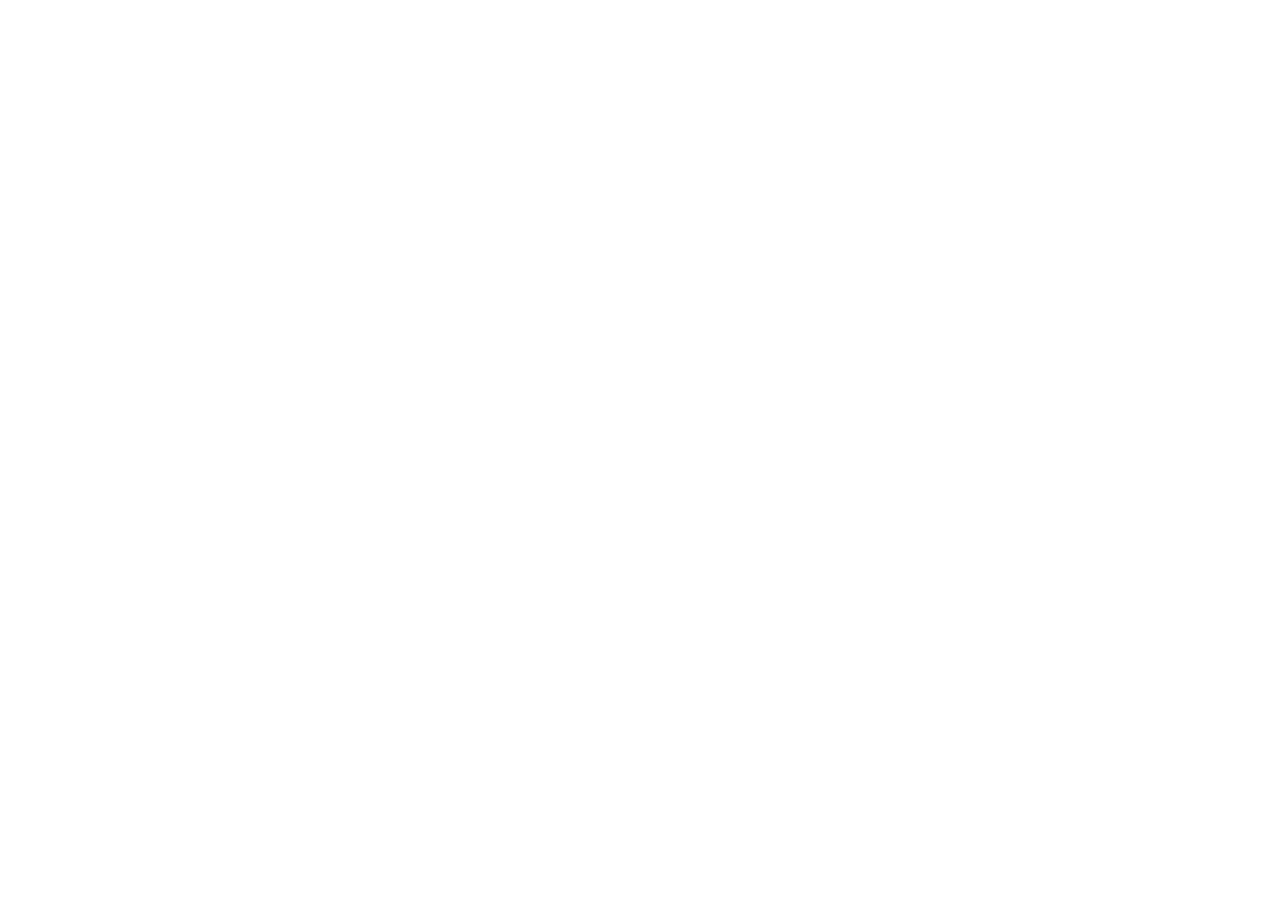
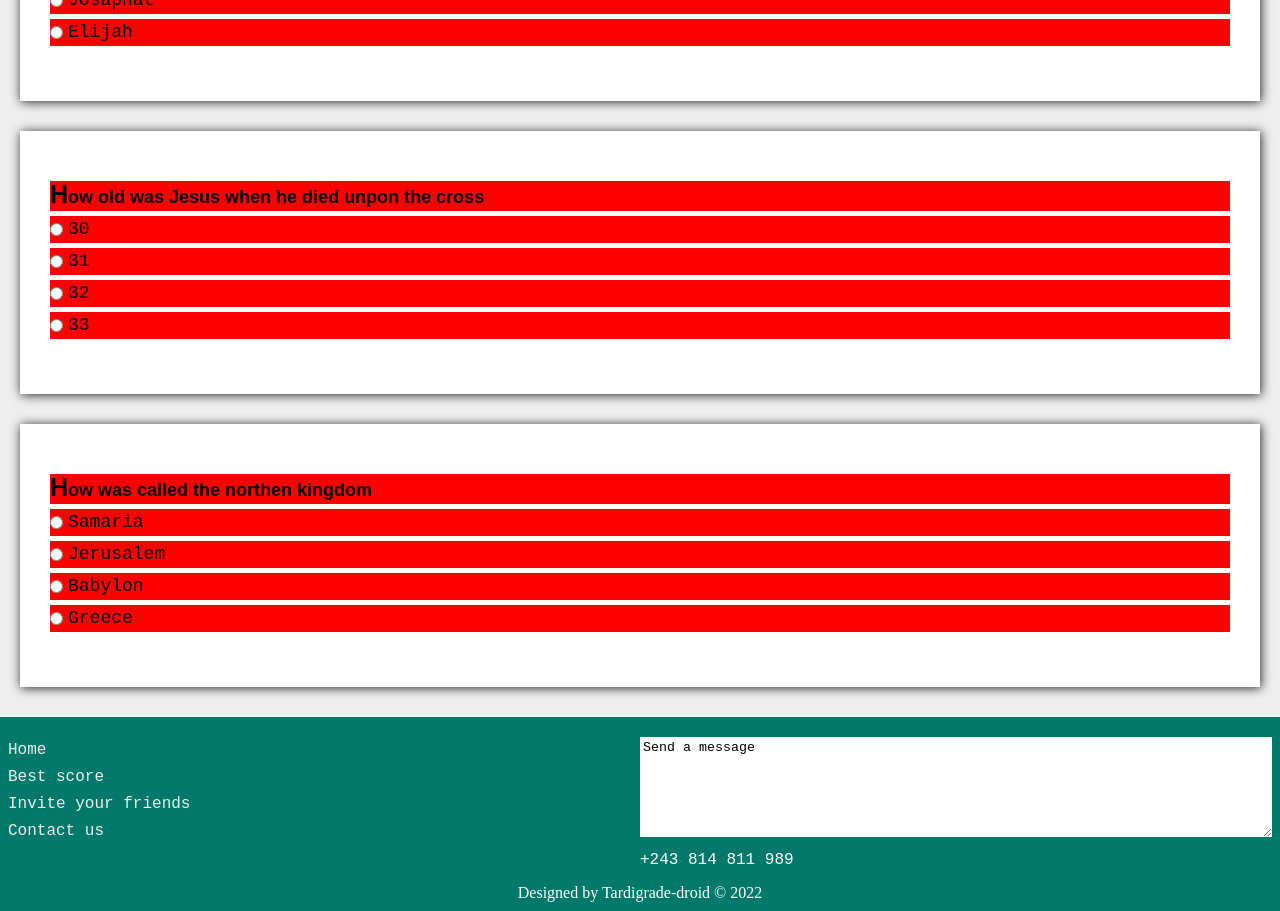
Before and after one commit to Tardigrade-droid/react-quiz-game, a React (Create React App) app: page /quiz in a window 1280 px wide. Shown: the part 540-1451 px from the top of the page. Before the commit the page ends 800 px from the top, so only its background shows below. Built offline with nearby package versions, Linux system fonts and the light colour scheme; the HTML template or start-up script is replaced by a standard one.

Commit message:
Routing integrated

```diff
--- a/src/App.css
+++ b/src/App.css
@@ -1,14 +1,15 @@
 :root{
 	--primary: #009688;
-	--danger: #f00;
-	--success: #0f0;
-	--info: #00f;
+	--secondary: #00796B;
 	--dark: #222;
 	--white: #fff;
 	--light: #eee;
 
 	--primary-font: monospace;
 	--secondary-font: cursive;
+	--terciary-font: sans-serif;
+
+	--pad-side: 20px;
 }
 
 
@@ -18,13 +19,23 @@
 	padding: 0;
 	box-sizing: border-box;
 }
+html{
+	scroll-behavior: smooth;
+}
 body{
-	width: 100vw;
-	min-height: 100vh;
-	overflow-x: hidden;
 	font-size: 18px;
 	line-height: 150%;
-	font-family: var(--primary-font), sans-serif;
+	font-family: var(--primary-font);
+}
+#root{
+	width: 100vw;                                  min-height: 100vh;
+        overflow-x: hidden;
+	display: flex;
+        flex-direction: column;
+	background: var(--light);
+}
+main{
+	flex-grow: 1;
 }
 a{
 	text-decoration: none;
@@ -51,7 +62,7 @@ header{
 	align-items: center;
 	background: var(--white);
 	color: var(--primary);
-	padding: 8px 4px;
+	padding: 10px var(--pad-side);
 	position: relative;
 }
 header h1{
@@ -96,7 +107,7 @@ header h1{
 .menu-btn.active span::after{
 	transform: rotate(45deg);
 }
-nav{
+header nav{
         width: 100%;
         height: 350px;
         position: absolute;                            top: 56px;
@@ -106,21 +117,18 @@ nav{
         background: var(--white);
 	transition: transform 200ms ease-in-out;
 }
-nav.active{
+header nav.active{
 	transform-origin: right;
 	transform: scale(1);
 }
-nav li{
+header nav li{
 	height: 50px;
 	display: flex;
 	align-items: center;
 	padding: 0 10px;
 	border-bottom: 1px solid var(--primary);
-}/*
-nav li:first-child{
-	border-top: 1px solid var(--primary);
-}*/
-nav a{
+}
+header nav a{
 	font-size: 20px;
 	font-weight: 500;
 }
@@ -151,12 +159,96 @@ nav a{
 	background: var(--white);
 	color: var(--primary);
 }
+.sign-box{
+	background: linear-gradient(39deg, var(--primary), var(--dark));
+	padding: 50px 0;
+}
+form.sign{
+	width: 85%;
+	background: var(--white);
+	margin: auto;
+	padding: 50px 30px;
+}
+.sign div{
+	margin: 5px 0;
+}
+.sign div label{
+	color: var(--dark);
+	text-transform: capitalize;
+}
+.sign div input{
+	width: 100%;
+	border: 1px solid var(--primary);
+	border-radius: 5px;
+	padding: 8px 4px;
+}
+.sign input[type='submit']{
+	font-size: 16px;
+	background: var(--secondary);
+	color: var(--white);
+}
+.sign input:focus{
+	outline: blue;
+	border: 2px solid var(--secondary);
+}
+.questions-box{
+	width: calc(100% - var(--pad-side) * 2);
+	margin: 30px auto;
+	padding: 50px 30px;
+	background: var(--white);
+	box-shadow: 1px 1px 10px var(--dark);
+}
+.questions-box h3, .questions-box article{
+	background: red;
+	width: 100%;
+}
+.questions-box h3{
+	font-size: 18px;
+	font-weight: 600;
+	font-family: var(--terciary-font);
+}
+.questions-box h3:first-letter{
+	font-size: 25px;
+	text-transform: capitalize;
+}
+.questions-box  article{
+	margin: 5px 0;
+	display: flex;
+	align-items: center;
+}
+.questions-box input[type="radio"]{
+	outline: none;
+	border: none;
+	margin-right: 5px;
+}
+.questions-box label{
+	flex-grow: 1;
+}
 footer{
 	color: var(--white);
-	background: var(--primary);
+	font-size: 16px;
+	background: var(--secondary);
+	padding: 20px 8px 5px 8px;
+}
+footer nav a{
+	color: var(--light);
+}
+footer section{
+	display: flex
+}
+footer section div{
+	flex: 1 1 100%;
+}
+footer textarea{
+	width: 100%;
+	height: 100px;
+	outline: none;
+	border: none;
+	background: var(--white);
+	padding: 3px;
 }
 .copyright{
 	font-family: var(--secondary-font);
-	font-size: 16px;
-	padding: 15px 10px;
+	text-align: center;
+	margin-top: 5px;
 }
--- a/src/App.js
+++ b/src/App.js
@@ -1,15 +1,24 @@
 
+import {BrowserRouter, Route, Routes} from 'react-router-dom'
 import Header from './components/Header'
 import Footer from './components/Footer'
 import Home from './pages/Home'
+import SignUp from './pages/SignUp'
+import SignIn from './pages/SignIn'
+import Quiz from './pages/Quiz'
 import './App.css';
 
 const App = ()=> {
-  return <>
+  return <BrowserRouter>
 	<Header/>
-	<Home/>
+	<Routes>
+		<Route path='/' element={<Home/>} />
+		<Route path='signup' element={<SignUp/>} />
+		<Route path='login' element={<SignIn/>} />
+		<Route path='quiz' element={<Quiz/>} />
+	</Routes>
 	<Footer/>
-	</>
+	</BrowserRouter>
 }
 
 export default App;
--- /dev/null
+++ b/src/assets/questions.js
@@ -0,0 +1,23 @@
+export const questions = [
+	{
+	id: '1',
+	question: 'who was the first king of Israel',
+	answers: ['David', 'Salomon', 'Saul', 'Paul'],
+	correct_ans: '3',
+	},
+	{
+        id: '2',                                       question: 'who was the father of king David',
+        answers: ['Obed', 'Jesse', 'Josaphat', 'Elijah'],
+	correct_ans: '2',
+        },
+	{
+        id: '3',                                       question: 'how old was Jesus when he died unpon the cross',
+        answers: ['30', '31', '32', '33'],
+	correct_ans: '4',
+        },
+	{
+        id: '4',                                       question: 'how was called the northen kingdom',
+        answers: ['Samaria', 'Jerusalem', 'Babylon', 'Greece'],
+	correct_ans: '1'
+        },
+]
--- a/src/components/Card.jsx
+++ b/src/components/Card.jsx
@@ -0,0 +1,16 @@
+
+const Card = ({question, answers, correct_ans})=>{
+	return <section className="questions-box">
+		<h3>{question ? question : 'voici la question'}</h3>
+	{answers.map((answer, index)=>(
+	<article className="answer">
+		<input id={index+answer} type="radio"/>
+		<label htmlFor={index+answer}>{answer}</label>
+        </article>
+	))}
+	</section>
+
+}
+
+
+export default Card
--- a/src/components/Footer.jsx
+++ b/src/components/Footer.jsx
@@ -1,6 +1,18 @@
+import Menu from './Menu'
 
 const Footer = ()=>{
 	return <footer>
+		<section>
+		<div>
+			<Menu/>
+		</div>
+		<div>
+		<form>
+			<textarea>Send a message</textarea>
+		</form>
+			<span>+243 814 811 989</span>
+		</div>
+		</section>
 		<p className="copyright">Designed by Tardigrade-droid &copy; {new Date().getFullYear()}</p>
 		</footer>
 }
--- a/src/pages/Quiz.js
+++ b/src/pages/Quiz.js
@@ -0,0 +1,18 @@
+import {useState, useEffect} from 'react'
+import Card from '../components/Card'
+import {questions as data} from '../assets/questions'
+
+const Quiz = ()=>{
+	const [questions, setQuestions] = useState([])
+	useEffect(()=>{
+		if(data.length !== 0){
+		setQuestions(data)
+		}
+	}, [questions])
+	return <main>
+		{questions?.map((question)=>(
+			<Card question={question.question} answers={question.answers} key={question.id} correct_ans={question.correct_ans} />
+		))}
+		</main>
+}
+export default Quiz
--- a/src/pages/SignIn.js
+++ b/src/pages/SignIn.js
@@ -0,0 +1,25 @@
+import {useState} from 'react'
+
+const SignIn = ()=>{
+	const [email, setEmail] = useState('')
+	const [password, setPassword] = useState('')
+	function handleSubmit(event){
+		event.preventDefault()
+		if(!email || !password) return alert('Enter credentials')
+		alert(email + password)
+	}
+	return <main className="sign-box">
+		<form className="sign">
+		<div>
+		<label for="email">email</label>
+		<input type='email' id='email' value={email} onChange={({target})=>setEmail(target.value)}/>
+		</div>
+		<div>
+		<label for="password">password</label>
+		<input type='password' id='password' value={password} onChange={({target})=>setPassword(target.value)}/>
+		</div>
+		<div><input type="submit" value="Submit" onClick={handleSubmit}/></div>
+		</form>
+		</main>
+}
+export default SignIn
--- a/src/pages/SignUp.js
+++ b/src/pages/SignUp.js
@@ -0,0 +1,32 @@
+import {useState} from 'react'
+
+const SignUp = ()=>{
+	const [username, setUsername] = useState('')
+	const [email, setEmail] = useState('')
+	const [password, setPassword] = useState('')
+	function handleSubmit(event){
+		event.preventDefault()
+		if(!username || !email || !password) return alert('Enter credentials')
+		alert(username + email + password)
+	}
+	return <main className="sign-box">
+		<form className="sign">
+		<div>
+		<label for="username">username</label>
+		<input type='text' id='username' value={username} onChange={({target})=>setUsername(target.value)}/>
+		</div>
+
+		<div>                                          <label for="email">email</label>
+                <input type='email' id='email' value={email} onChange={({target})=>setEmail(target.value)}/>
+                </div>
+
+		<div>                                          <label for="password">password</label>
+                <input type='password' id='password' value={password} onChange={({target})=>setPassword(target.value)}/>
+                </div>
+
+		<div><input type="submit" value="Submit" onClick={handleSubmit}/></div>
+
+		</form>
+		</main>
+}
+export default SignUp
```
